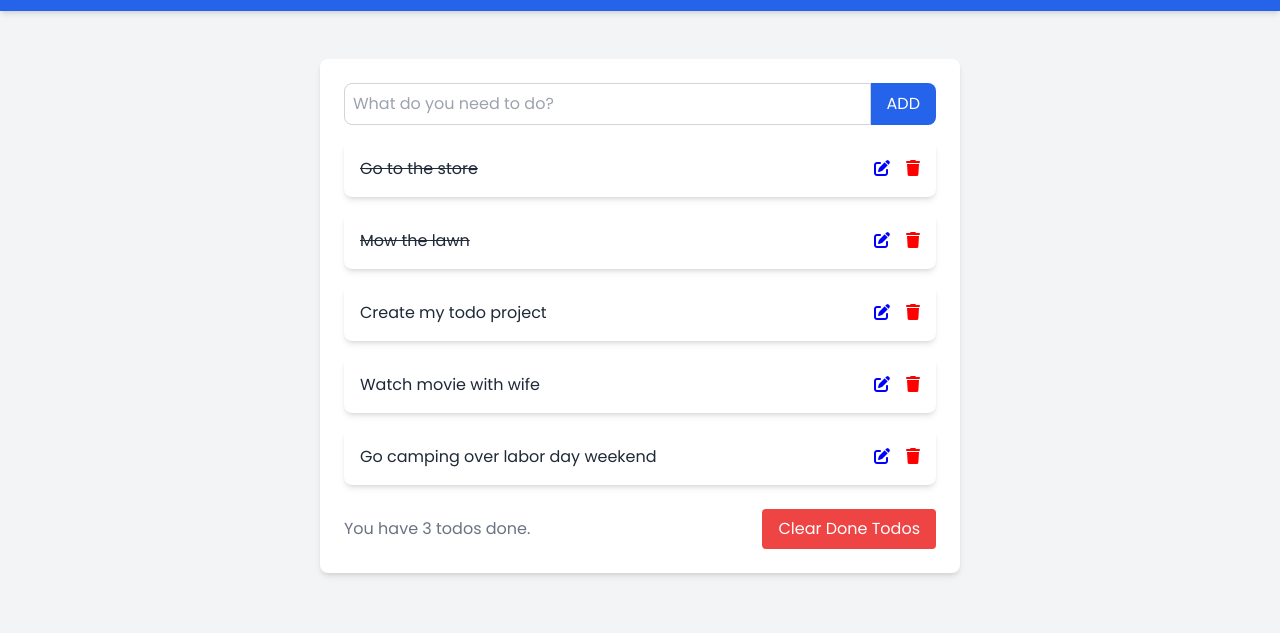
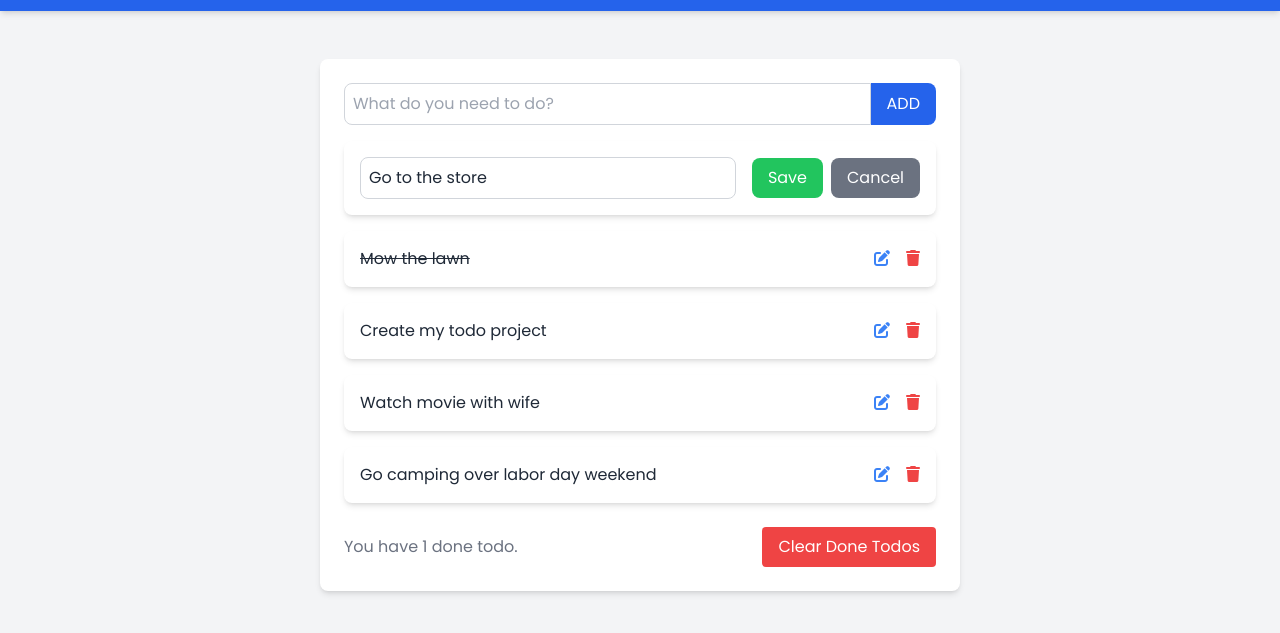
Before and after one commit to JaceTheAce12/basic-todo-app, a website: page src/index.html in a window 1280 px wide. Both pictures are taken after a click on the element 882 px from the left and 226 px from the top of the page. Shown: the part 57-690 px from the top of the page. Drawn offline with Linux system fonts and the light colour scheme.

Commit message:
fixed some styling issues and fixed a logic error in my todoCounter function

```diff
--- a/src/index.html
+++ b/src/index.html
@@ -19,19 +19,19 @@
         <div class="bg-white p-6 rounded-lg shadow-md">
             <div class="mb-4 flex">
                 <input type="text" class="todo-input flex-grow border border-gray-300 p-2 rounded-l-lg focus:outline-none focus:ring-2 focus:ring-blue-500" placeholder="What do you need to do?">
-                <button class="add-btn bg-blue-600 text-white px-4 py-2 rounded-r-lg hover:bg-blue-700 focus:ring-2 focus:ring-blue-500">ADD</button>
+                <button class="add-btn bg-blue-600 text-white px-4 py-2 rounded-r-lg hover:bg-blue-700 focus:ring-2 focus:ring-blue-500 transition ease-in-out delay-100">ADD</button>
             </div>
 
             <ul class="todo-list space-y-4"></ul>
 
             <footer class="footer mt-6 flex justify-between items-center">
                 <span class="completed-todos text-gray-500"></span>
-                <button class="clear-todos bg-red-500 text-white px-4 py-2 rounded hover:bg-red-600">Clear Done Todos</button>
+                <button class="clear-todos bg-red-500 text-white px-4 py-2 rounded hover:bg-red-600 transition ease-in-out delay-100">Clear Done Todos</button>
             </footer>
         </div>
     </main>
 
-<script src="/js/script.js"></script>
+<script src="./js/script.js"></script>
 <script src="https://kit.fontawesome.com/e15d06906a.js" crossorigin="anonymous"></script>
 </body>
 </html>
--- a/js/script.js
+++ b/src/js/script.js
@@ -63,14 +63,16 @@ const renderTodos = () => {
     todoList.innerHTML = '';
 
     todos.forEach((todo, i) => {
+        const listItemContainer = document.createElement('div');
+        listItemContainer.classList.add('todo-item', 'p-4', 'bg-white', 'rounded-lg', 'shadow-md', 'flex', 'flex-row', 'justify-between', 'items-center', 'mb-2', 'text-gray-800', 'hover:bg-gray-100', 'cursor-pointer');
+
         const listItem = document.createElement('li');
         listItem.textContent = todo.todoText;
-        listItem.classList.add('todo-item', 'p-4', 'bg-white', 'rounded-lg', 'shadow-md', 'flex', 'justify-between', 'items-center', 'mb-2', 'text-gray-800', 'hover:bg-gray-100');
 
         if (todo.todoComplete) {
-            listItem.style.textDecoration = 'line-through';
+            listItem.classList.add('line-through');
         } else {
-            listItem.style.textDecoration = 'none';
+            listItem.classList.remove('line-through');
         }
 
         listItem.addEventListener('click', () => {
@@ -79,13 +81,11 @@ const renderTodos = () => {
         });
 
         const deleteBtn = document.createElement('span');
-        deleteBtn.innerHTML = '<i class="fa-solid fa-trash" style="color: red; cursor: pointer;"></i>';
-        deleteBtn.style.marginLeft = '8px';
+        deleteBtn.innerHTML = '<i class="fa-solid fa-trash text-red-500 cursor-pointer ml-2 hover:text-red-600 transition ease-in-out delay-200"></i>';
         deleteBtn.addEventListener('click', () => deleteTodo(i));
 
         const editBtn = document.createElement('span');
-        editBtn.innerHTML = '<i class="fa-solid fa-pen-to-square" style="color: blue; cursor: pointer;"></i>';
-        editBtn.style.marginRight = '8px';
+        editBtn.innerHTML = '<i class="fa-solid fa-pen-to-square text-blue-500 cursor-pointer mr-2 hover:text-blue-600 transition ease-in-out delay-200"></i>';
         editBtn.addEventListener('click', () => editTodo(i));
 
         const rightContent = document.createElement('div');
@@ -93,8 +93,9 @@ const renderTodos = () => {
 
         rightContent.appendChild(editBtn);
         rightContent.appendChild(deleteBtn);
-        listItem.appendChild(rightContent);
-        todoList.appendChild(listItem);
+        listItemContainer.appendChild(listItem);
+        listItemContainer.appendChild(rightContent);
+        todoList.appendChild(listItemContainer);
 
         todoCounter();
     })
@@ -116,18 +117,14 @@ const editTodo = (index) => {
 
     const saveBtn = document.createElement('button');
     saveBtn.textContent = 'Save';
-    saveBtn.style.backgroundColor = 'green';
-    saveBtn.classList.add('.bg-green-500', 'text-white', 'px-4', 'py-2', 'rounded-lg', 'hover:bg-green-600', 'ml-2');
+    saveBtn.classList.add('bg-green-500', 'text-white', 'px-4', 'py-2', 'rounded-lg', 'hover:bg-green-600', 'ml-2');
 
     const cancelBtn = document.createElement('button');
     cancelBtn.textContent = 'Cancel';
-    cancelBtn.style.backgroundColor = 'gray';
-    cancelBtn.style.marginLeft = '8px';
     cancelBtn.classList.add('bg-gray-500', 'text-white', 'px-4', 'py-2', 'rounded-lg', 'hover:bg-gray-600', 'ml-2');
 
     const rightContent = document.createElement('div');
     rightContent.classList.add('flex', 'justify-between');
-
 
     todoItem.innerHTML = '';
     rightContent.appendChild(saveBtn);
@@ -157,8 +154,8 @@ const editTodo = (index) => {
 
 const todoCounter = () => {
     const completedTodos = document.querySelector('.completed-todos');
-    const completedTodo = todos.filter(todo => !todo.todoComplete).length;
-    completedTodos.textContent = `You have ${completedTodo} ${completedTodo === 1 ? 'todo' : 'todos'} done.`
+    const completedTodo = todos.filter(todo => todo.todoComplete).length;
+    completedTodos.textContent = `You have ${completedTodo} done ${completedTodo === 1 ? 'todo' : 'todos'}.`
 }
 
 const clearTodos = () => {
@@ -176,6 +173,8 @@ todoInput.addEventListener('keypress', (e) => {
     }
 });
 
-clearBtn.addEventListener('click', clearTodos);
+clearBtn.addEventListener('click', () => {
+    confirm('Are you sure you want to clear these todos?') ? clearTodos() : renderTodos();
+});
 
 renderTodos();
```
Also changed, not shown: src/output.css.
